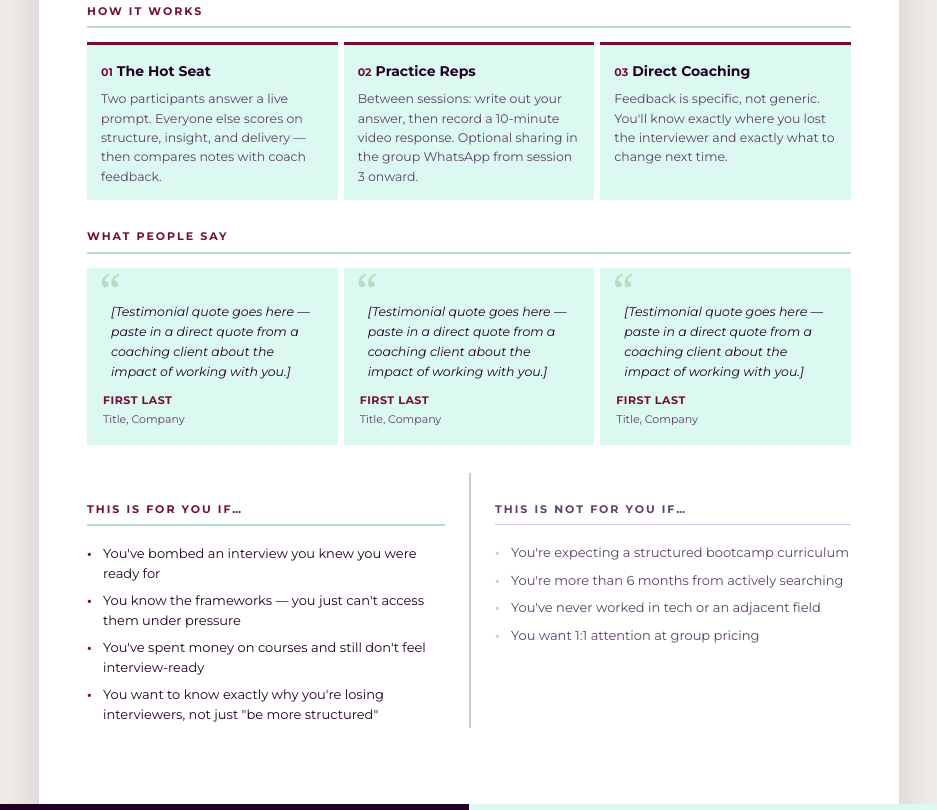
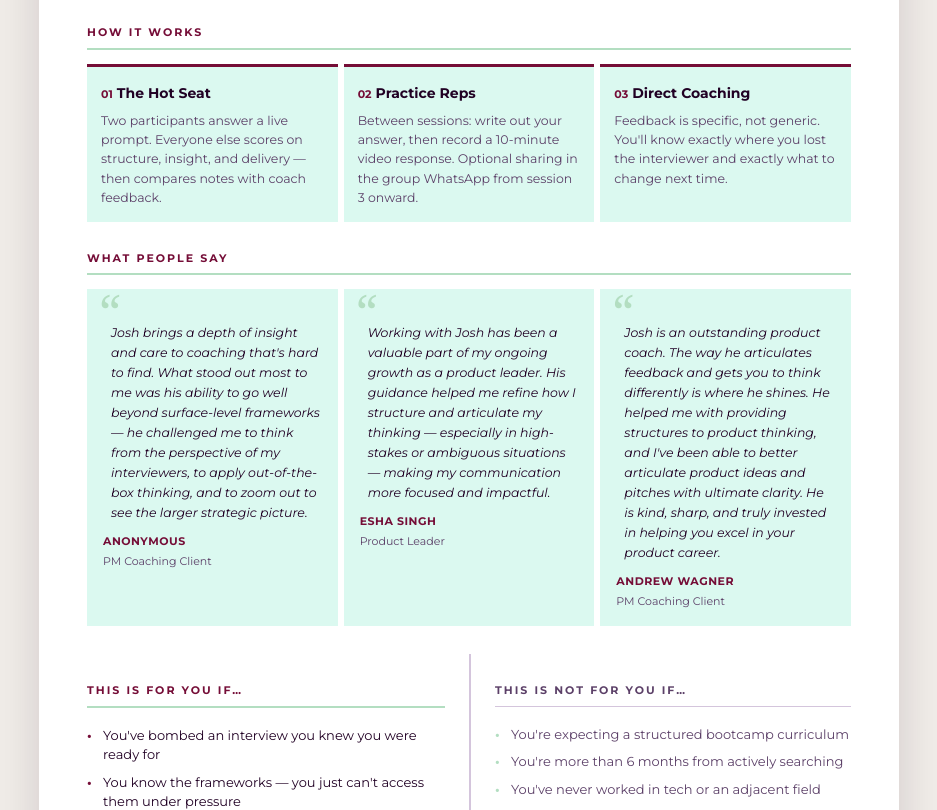
Before and after one commit to josh-atlas/pm-circle-live-reps, a website: page public/index.html in a window 1280 px wide. Shown: the part 1253-2063 px from the top of the page, without its empty margins (171-1108 px from the left). Drawn offline with Linux system fonts and the light colour scheme.

Commit message:
Add real bio (Meta, Google Nest, Walmart, 200+ PMs) and 3 client testimonials

```diff
--- a/public/index.html
+++ b/public/index.html
@@ -479,7 +479,7 @@ body {
     </div>
     <div class="bio-text">
       <span class="bio-name">Josh Atlas — Coach &amp; Founder</span>
-      <p class="bio-placeholder">[Your bio goes here — 2–3 sentences on your background, what you've done, and why you coach. E.g. former PM at X, coached 200+ PMs across career transitions and senior-level strategy, obsessed with helping smart people actually perform under pressure.]</p>
+      <p>Over the past 15 years, I've led product teams across Meta, Google Nest, Walmart, and multiple startups — and spent the last decade coaching 200+ PMs who wanted to do more than just execute. I built Live Reps because the gap between knowing the right answer and delivering it under pressure is exactly where most coaching falls short.</p>
     </div>
   </div>
 
@@ -590,19 +590,19 @@ body {
       <hr class="sage-rule">
       <div class="testimonials-grid">
         <div class="testimonial-card">
-          <p class="testimonial-quote">[Testimonial quote goes here — paste in a direct quote from a coaching client about the impact of working with you.]</p>
-          <span class="testimonial-attr">First Last</span>
-          <span class="testimonial-role">Title, Company</span>
+          <p class="testimonial-quote">Josh brings a depth of insight and care to coaching that's hard to find. What stood out most to me was his ability to go well beyond surface-level frameworks — he challenged me to think from the perspective of my interviewers, to apply out-of-the-box thinking, and to zoom out to see the larger strategic picture.</p>
+          <span class="testimonial-attr">Anonymous</span>
+          <span class="testimonial-role">PM Coaching Client</span>
         </div>
         <div class="testimonial-card">
-          <p class="testimonial-quote">[Testimonial quote goes here — paste in a direct quote from a coaching client about the impact of working with you.]</p>
-          <span class="testimonial-attr">First Last</span>
-          <span class="testimonial-role">Title, Company</span>
+          <p class="testimonial-quote">Working with Josh has been a valuable part of my ongoing growth as a product leader. His guidance helped me refine how I structure and articulate my thinking — especially in high-stakes or ambiguous situations — making my communication more focused and impactful.</p>
+          <span class="testimonial-attr">Esha Singh</span>
+          <span class="testimonial-role">Product Leader</span>
         </div>
         <div class="testimonial-card">
-          <p class="testimonial-quote">[Testimonial quote goes here — paste in a direct quote from a coaching client about the impact of working with you.]</p>
-          <span class="testimonial-attr">First Last</span>
-          <span class="testimonial-role">Title, Company</span>
+          <p class="testimonial-quote">Josh is an outstanding product coach. The way he articulates feedback and gets you to think differently is where he shines. He helped me with providing structures to product thinking, and I've been able to better articulate product ideas and pitches with ultimate clarity. He is kind, sharp, and truly invested in helping you excel in your product career.</p>
+          <span class="testimonial-attr">Andrew Wagner</span>
+          <span class="testimonial-role">PM Coaching Client</span>
         </div>
       </div>
     </div>
```
